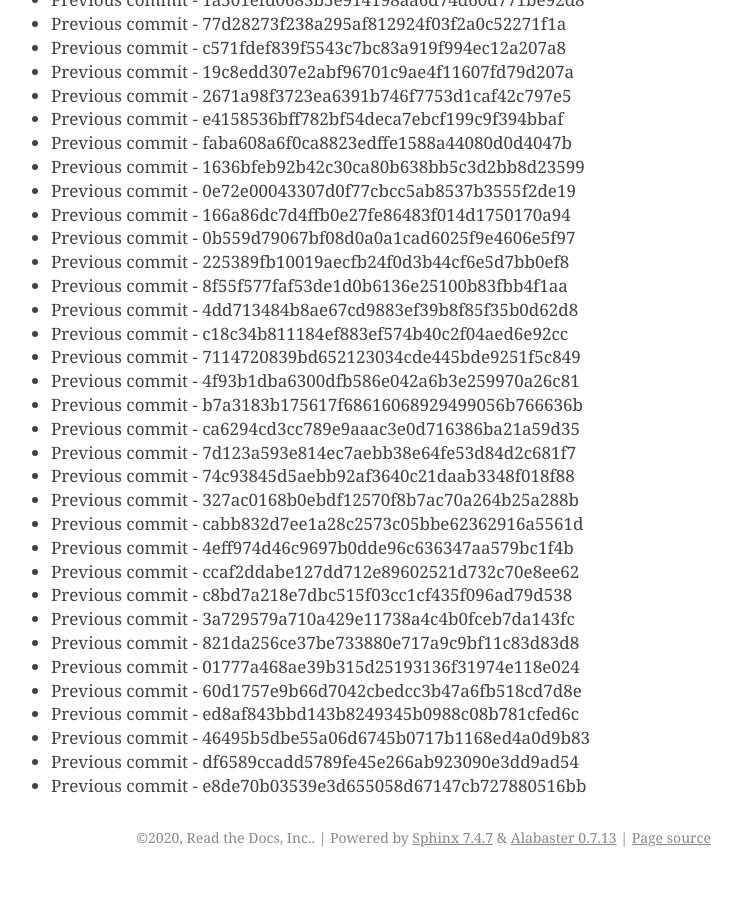
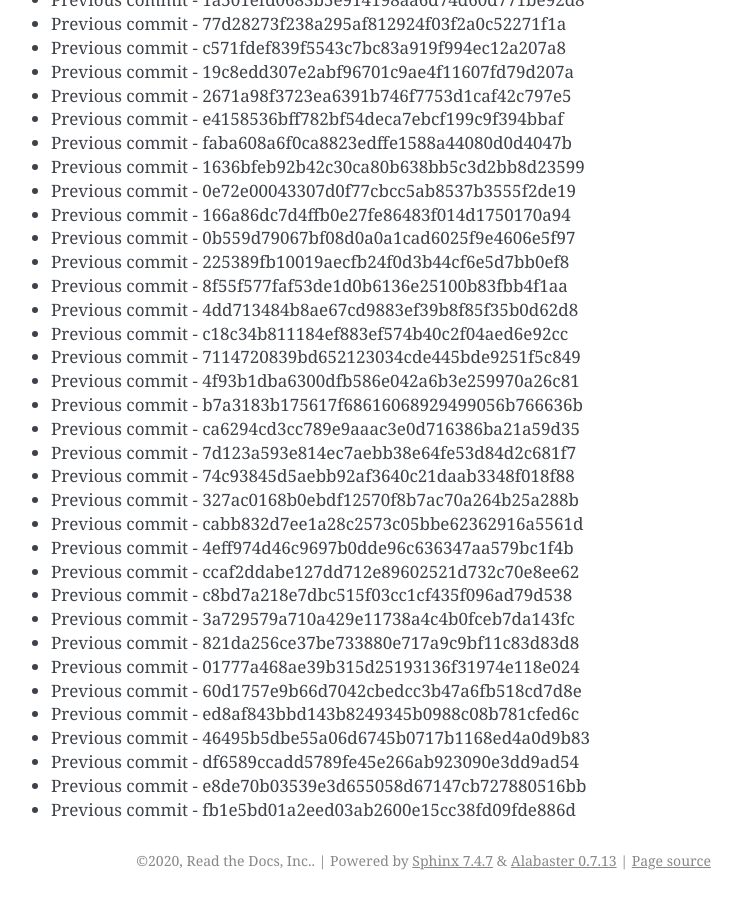
Before and after one commit to readthedocs/rtd-git-stresstest, a Sphinx documentation site: the page built from docs/updates.rst, in a window 1280 px wide and 900 px high, scrolled down 89465 px. Shown: the whole window, without its empty margins (399-1141 px from the left). Built offline with Sphinx 7.4.7, drawn with Linux system fonts in a browser that asks for light colours; before the commit the page ends 90342 px from its top, so only the background shows below that.

Commit message:
Generating commit from previous: fb1e5bd01a2eed03ab2600e15cc38fd09fde886d

```diff
--- a/docs/updates.rst
+++ b/docs/updates.rst
@@ -3791,3 +3791,4 @@ It can be tested for any performance characteristics.
 * Previous commit - 46495b5dbe55a06d6745b0717b1168ed4a0d9b83
 * Previous commit - df6589ccadd5789fe45e266ab923090e3dd9ad54
 * Previous commit - e8de70b03539e3d655058d67147cb727880516bb
+* Previous commit - fb1e5bd01a2eed03ab2600e15cc38fd09fde886d
```
